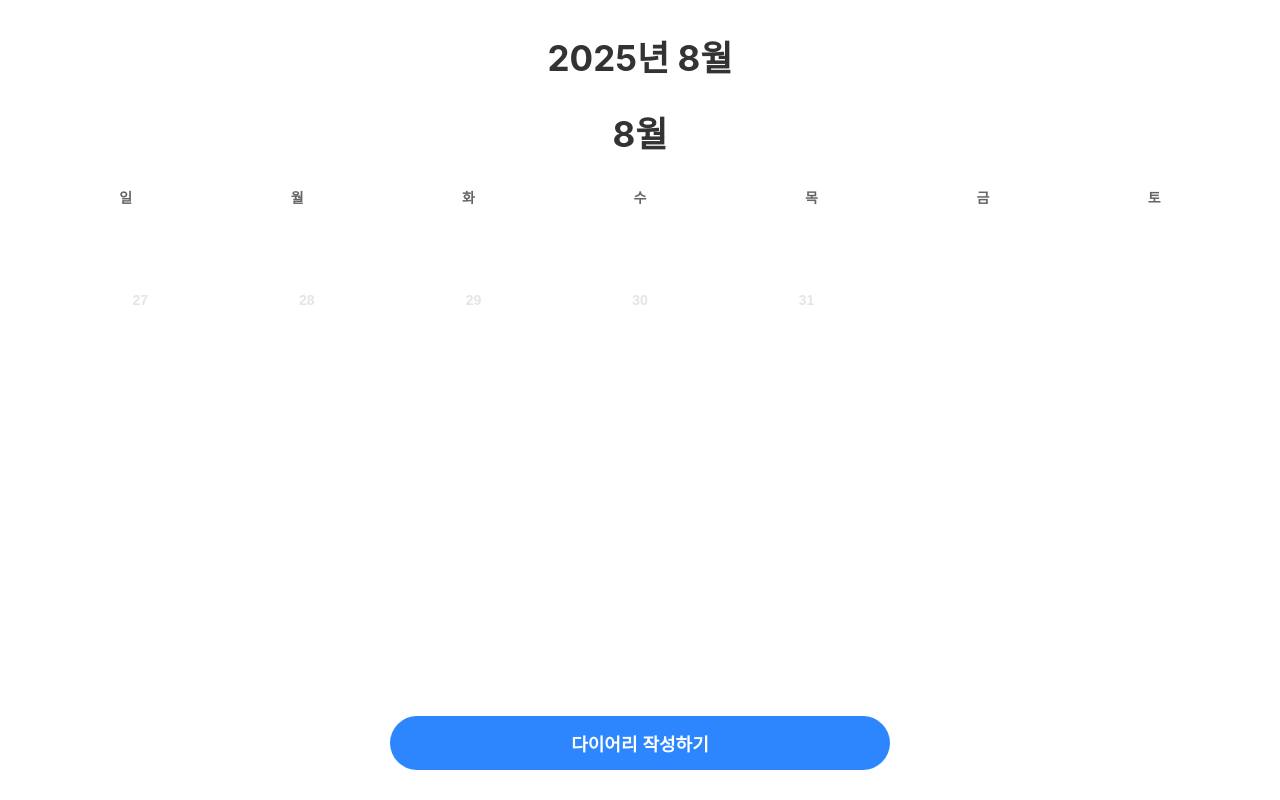
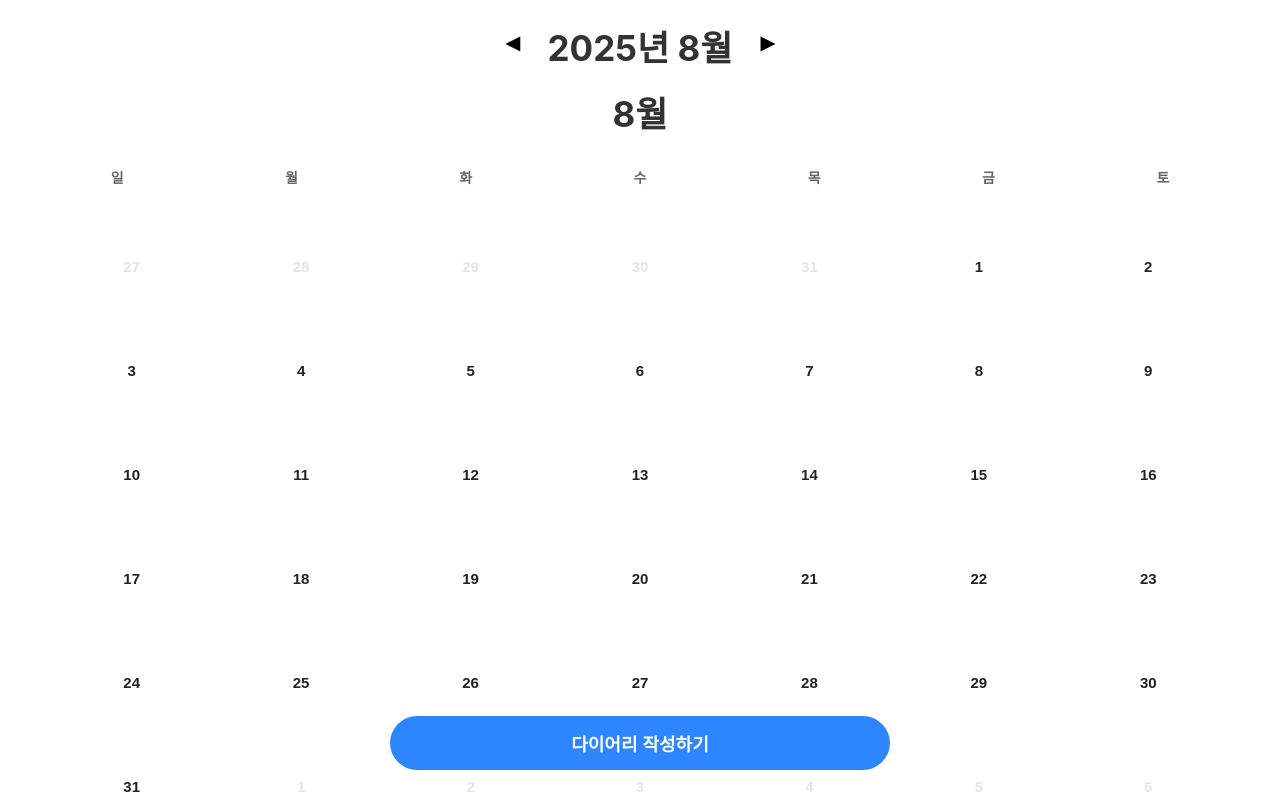
Before and after one commit to YeongIn-Hwang/2025_AI_Academic-Festival, a React (Create React App) app: page /calendar/1 in a window 1280 px wide. Built offline with nearby package versions, Linux system fonts and the light colour scheme; no server answers.

Commit message:
profile 화면 사진으로 변경(8/5 dayoung)

```diff
--- a/src/pages/Home.js
+++ b/src/pages/Home.js
@@ -74,9 +74,9 @@ function Home() {
             {/* 사이드 메뉴 */}
             <div className={`side-tab ${isMenuOpen ? "open" : ""}`}>
                 <button className="close-button" onClick={toggleMenu}><IoCloseOutline /></button>
-                {isMenuOpen && user && (
+                {isMenuOpen && (
                     <div className="user-info">
-                        <span>{user.displayName || user.email}님</span>
+                        {user && <span>{user.displayName || user.email}님</span>}
                         <p className="description-sidebar">Boyage에 오신 것을 환영합니다!</p>
                     </div>
                 )}
--- a/src/pages/Profile.js
+++ b/src/pages/Profile.js
@@ -28,12 +28,15 @@ export default function Profile() {
     return (
         <div className="profile-container">
             <header className="profile-header">
-                <video className="background-video" autoPlay loop muted playsInline>
-                    <source src="/videos/profile-background.mp4" type="video/mp4" />
-                </video>
+                <img
+                    className="background-image"
+                    src="/images/profile-background.png"
+                    alt="Profile Background"
+                />
                 <h2 className="profile-logo">Boyage</h2>
                 <h1 className="welcome-text">{displayName} 님, 환영합니다!</h1>
             </header>
+
 
             <main className="profile-content">
                 <div className="profile-menu">
--- a/src/styles/calendar.css
+++ b/src/styles/calendar.css
@@ -2,7 +2,7 @@
 .p-4.rounded-xl.shadow-md.bg-white.w-\[650px\].mx-auto.flex.flex-col {
     background: #ffffff;
     border-radius: 16px;
-    padding: 20px;
+    padding: 10px;
     transition: transform 0.2s ease-in-out;
 }
 
@@ -22,7 +22,7 @@
     font-size: 35px;
     font-weight: 700;
     color: #333;
-    margin-top: 10px;
+    margin-top: 0px;
 }
 
 .calendar-title2 {
@@ -33,9 +33,9 @@
     margin-bottom: 30px;
 }
 
-
 .nav-btn {
-    border: none;
+   border: none;
+    color: black;
     background-color: transparent;
     padding: 1px 18px;
     border-radius: 6px;
@@ -65,18 +65,19 @@
     margin-right: 20px;
 }
 
-/* ✅ 날짜 셀 (기본) */
 .calendar-cell {
-    padding: 7px 0;
+    padding: 3px 0;
     border-radius: 10px;
     text-align: center;
-    font-size: 14px;
+    font-size: 15px;
+    font-weight: 600;
     background: #ffffff;
-    border: none;
+    color: #222;
     transition: all 0.2s ease-in-out;
-    margin-top: 70px;
+    margin-top: 60px;
+    opacity: 1;                   /* ✅ 완전 불투명 */
+}
 
-}
 
 .calendar-cell.hoverable:hover {
     background: #f0f7ff;
@@ -86,7 +87,7 @@
 
 /* ✅ 다른 달 날짜 */
 .calendar-cell.other-month {
-    opacity: 0.3;
+    opacity: 0.5;
 }
 
 /* ✅ 선택된 출발일 */
--- a/src/styles/profile.css
+++ b/src/styles/profile.css
@@ -10,14 +10,24 @@
     color: white;
 }
 
-.background-video {
+/*.background-video {*/
+/*    position: absolute;*/
+/*    top: 0;*/
+/*    left: 0;*/
+/*    width: 100%;*/
+/*    height: 100%;*/
+/*    object-fit: cover;      !* 동영상을 배경처럼 꽉 채움 *!*/
+/*    z-index: 0;*/
+/*}*/
+
+.background-image {
     position: absolute;
     top: 0;
     left: 0;
     width: 100%;
     height: 100%;
-    object-fit: cover;      /* 동영상을 배경처럼 꽉 채움 */
-    z-index: 0;
+    object-fit: cover;
+    z-index: -1; /* 텍스트 위에 배경이 오도록 */
 }
 
 .profile-logo,
```
Also changed, not shown: 1 other file (tests, documents, lock files or other folders).
